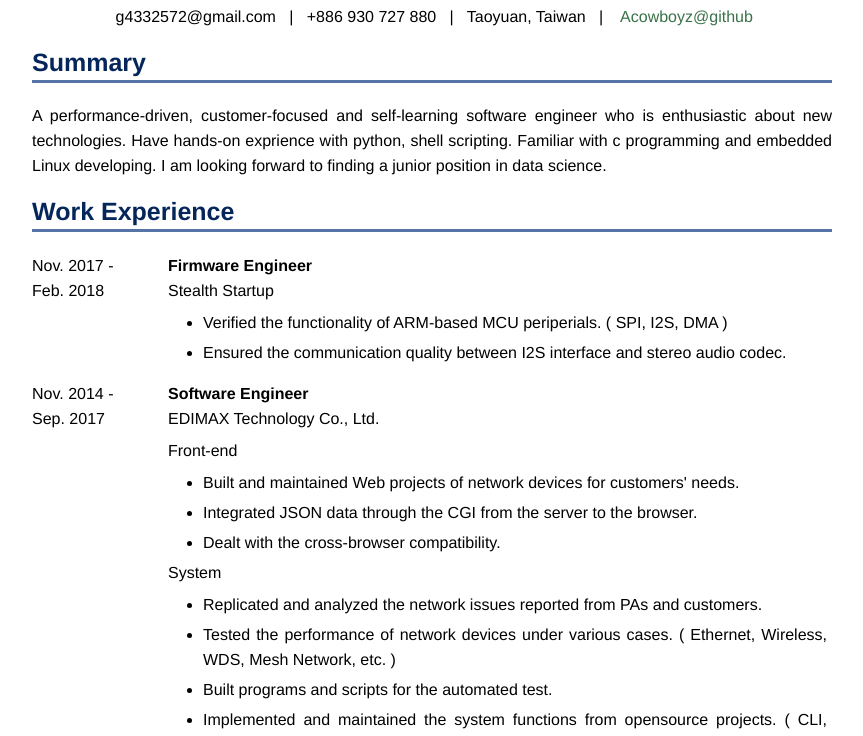
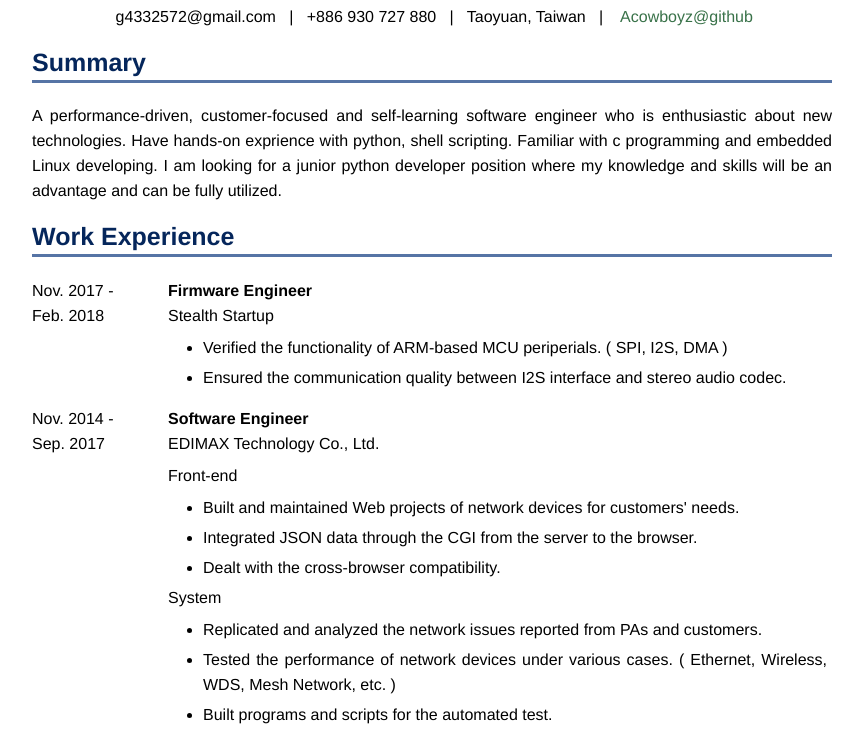
Before and after one commit to Acowboyz/resume, a plain HTML site: page index.html in a window 1280 px wide. Shown: the part 63-799 px from the top of the page, without its empty margins (208-1071 px from the left). Drawn offline with Linux system fonts and the light colour scheme.

Commit message:
revise the position description of the work

```diff
--- a/index.html
+++ b/index.html
@@ -119,7 +119,7 @@
 <h1 id="yu-chieh-lin-felix">Yu-Chieh Lin ( Felix )</h1>
 <p id="info"> g4332572@gmail.com   |   +886 930 727 880   |   Taoyuan, Taiwan   |   <a href="https://github.com/Acowboyz"> Acowboyz@github</a></p>
 <h2 id="summary">Summary</h2>
-<p>A performance-driven, customer-focused and self-learning software engineer who is enthusiastic about new technologies. Have hands-on exprience with python, shell scripting. Familiar with c programming and embedded Linux developing. I am looking forward to finding a junior position in data science.</p>
+<p>A performance-driven, customer-focused and self-learning software engineer who is enthusiastic about new technologies. Have hands-on exprience with python, shell scripting. Familiar with c programming and embedded Linux developing. I am looking for a junior python developer position where my knowledge and skills will be an advantage and can be fully utilized.</p>
 <h2 id="work-experience">Work Experience</h2>
 <dl>
 <dt>Nov. 2017 -<br> Feb. 2018</dt>
```
